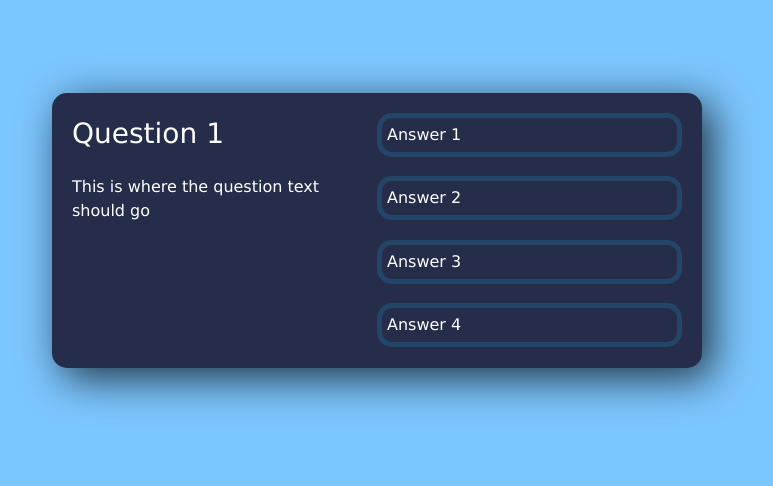
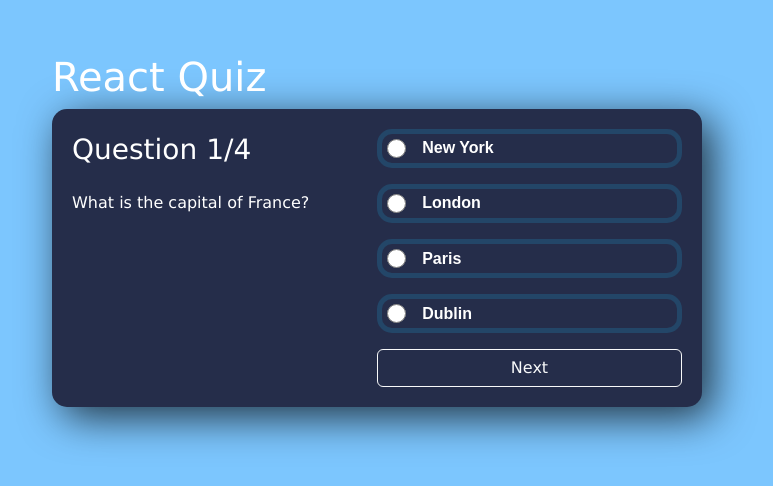
Before and after one commit to shubham-tiwari171/react, a React (Create React App) app in the folder my-app/: page / in a window 1280 px wide. Shown: the part 170-656 px from the top of the page, without its empty margins (263-1036 px from the left). Built offline with nearby package versions, Linux system fonts and the light colour scheme.

Commit message:
added css and datafile

```diff
--- a/my-app/src/App.js
+++ b/my-app/src/App.js
@@ -1,12 +1,16 @@
 import logo from './logo.svg';
 import './App.css';
 import { Quiz } from './Components/atom/Quiz/Quiz'
+import { questions } from './quizdata'
 function App() {
 
   return (
-    <div className="App">
-      <Quiz />
-    </div>
+    <>
+      <h1>React Quiz</h1>
+      <div className="App">
+        <Quiz data={questions} />
+      </div>
+    </>
   );
 }
 
--- a/my-app/src/Components/atom/Quiz/Quiz.jsx
+++ b/my-app/src/Components/atom/Quiz/Quiz.jsx
@@ -1,22 +1,105 @@
-import React from "react";
+import React, { useState, useEffect } from "react";
 import styles from "./Quiz.module.css";
-export const Quiz = () => {
+
+export const Quiz = (props) => {
+  const [correctOptions, setcorrectOptions] = useState([]);
+  const [selectedOption, setSelectedOption] = useState(null);
+  const [next, setNext] = useState(0);
+  const [count, setCount] = useState(0);
+
+  useEffect(() => {
+    if (next === questions.length) {
+      score();
+    }
+  }, [next]);
+
+  let questions = props.data;
+  console.log(questions.length);
+
+  const handleClick = () => {
+    if (next < questions.length) {
+      setNext(next + 1);
+      setSelectedOption(null);
+    }
+  };
+
+  const handleOptionSelect = (id) => {
+    setSelectedOption(Number(id));
+    let answer = questions[next].answerOptions.filter(
+      (item, index) => index === Number(id)
+    );
+    if (answer[0].isCorrect === true) {
+      setcorrectOptions([...correctOptions, answer[0]]);
+    }
+  };
+
+  const score = () => {
+    correctOptions.forEach((answer, index) => {
+      if (answer.isCorrect === true) {
+        setCount((count) => count + 1);
+      }
+    });
+  };
+
   return (
+    <>
+      {next === questions.length && (
+        <div className={`${styles["score-section"]}`}>
+          You scored {count} out of {questions.length}
+        </div>
+      )}
+
+      {next < questions.length && (
         <>
           <div className={`${styles["question-section"]}`}>
             <div className={`${styles["question-count"]}`}>
-          <span>Question 1</span>
+              <span>
+                Question{" "}
+                {next + 1 > questions.length ? questions.length : next + 1}/
+                {questions.length}
+              </span>
             </div>
             <div className={`${styles["question-text"]}`}>
-          This is where the question text should go
+              {questions[next] && questions[next].questionText}
             </div>
           </div>
+          <div
+            className="d-flex justify-content-center align-items-center flex-column"
+            style={{ width: "100%" }}
+          >
             <div className={`${styles["answer-section"]}`}>
-        <button>Answer 1</button>
-        <button>Answer 2</button>
-        <button>Answer 3</button>
-        <button>Answer 4</button>
+              {questions[next] &&
+                questions[next].answerOptions.map((ans, index) => (
+                  // <button key={index} id={index} onClick={handleOptionClick}>
+                  //   {ans.answerText}
+                  // </button>
+                  <div
+                    key={index}
+                    className={`${styles["radio-button"]}`}
+                    onClick={() => handleOptionSelect(index)}
+                  >
+                    <input
+                      type="radio"
+                      id={index}
+                      checked={selectedOption === index}
+                      onChange={() => handleOptionSelect(index)}
+                    />
+                    <label
+                      htmlFor={index}
+                      onClick={() => handleOptionSelect(index)}
+                    >
+                      {ans.answerText}{" "}
+                    </label>
                   </div>
+                ))}
+            </div>
+
+            <button className="btn btn-outline-light" onClick={handleClick}>
+              Next
+            </button>
+          </div>
+        </>
+      )}
     </>
   );
 };
--- a/my-app/src/Components/atom/Quiz/Quiz.module.css
+++ b/my-app/src/Components/atom/Quiz/Quiz.module.css
@@ -40,7 +40,7 @@
   justify-content: space-between;
 }
 
-button {
+.radio-button {
   width: 100%;
   font-size: 16px;
   color: #ffffff;
@@ -52,6 +52,7 @@ button {
   align-items: center;
   border: 5px solid #234668;
   cursor: pointer;
+  margin-bottom: 1rem;
 }
 
 .correct {
@@ -62,14 +63,30 @@ button {
   background-color: #ff3333;
 }
 
-button:hover {
+.radio-button:hover {
   background-color: #555e7d;
 }
 
-button:focus {
+.radio-button:focus {
   outline: none;
 }
 
-button svg {
-  margin-right: 5px;
+label {
+  font: 1rem "Fira Sans", sans-serif;
+  margin-left: 1rem;
+  font-weight: 600;
 }
+label:hover {
+  cursor: pointer;
+}
+
+input[type="radio"] {
+  width: 1.2rem;
+  height: 1.2rem;
+}
+input[type="radio"]:hover {
+  cursor: pointer;
+}
+button {
+  width: 100%;
+}
--- /dev/null
+++ b/my-app/src/quizdata.jsx
@@ -0,0 +1,38 @@
+export const questions = [
+    {
+        questionText: "What is the capital of France?",
+        answerOptions: [
+            { answerText: "New York", isCorrect: false },
+            { answerText: "London", isCorrect: false },
+            { answerText: "Paris", isCorrect: true },
+            { answerText: "Dublin", isCorrect: false },
+        ],
+    },
+    {
+        questionText: "Who is CEO of Tesla?",
+        answerOptions: [
+            { answerText: "Jeff Bezos", isCorrect: false },
+            { answerText: "Elon Musk", isCorrect: true },
+            { answerText: "Bill Gates", isCorrect: false },
+            { answerText: "Tony Stark", isCorrect: false },
+        ],
+    },
+    {
+        questionText: "The iPhone was created by which company?",
+        answerOptions: [
+            { answerText: "Apple", isCorrect: true },
+            { answerText: "Intel", isCorrect: false },
+            { answerText: "Amazon", isCorrect: false },
+            { answerText: "Microsoft", isCorrect: false },
+        ],
+    },
+    {
+        questionText: "How many Harry Potter books are there?",
+        answerOptions: [
+            { answerText: "1", isCorrect: false },
+            { answerText: "4", isCorrect: false },
+            { answerText: "6", isCorrect: false },
+            { answerText: "7", isCorrect: true },
+        ],
+    },
+];
```
Lines whose indentation alone changed are shown as unchanged.
